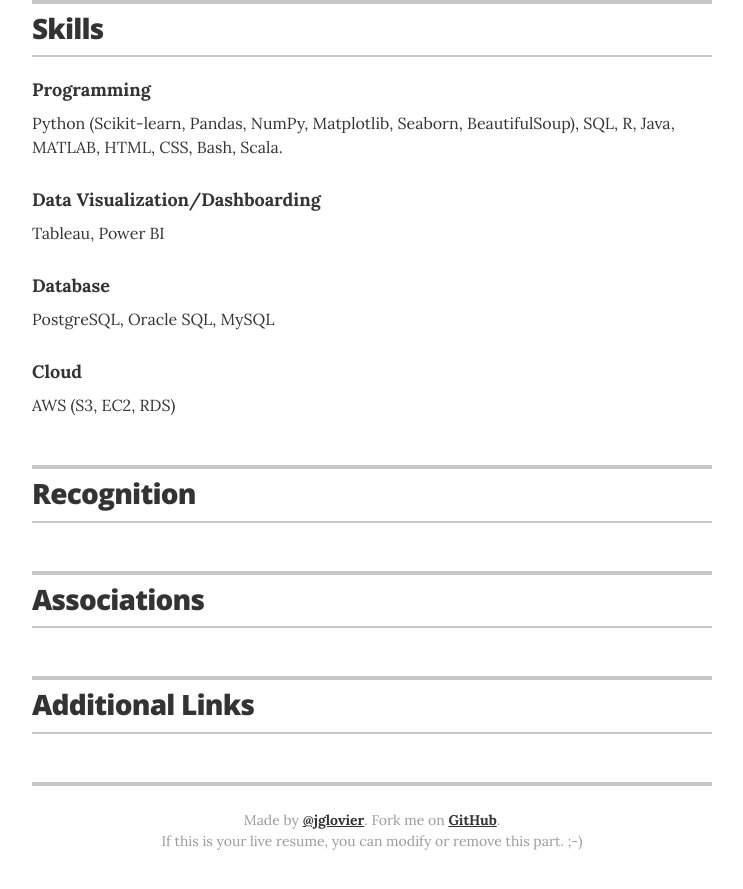
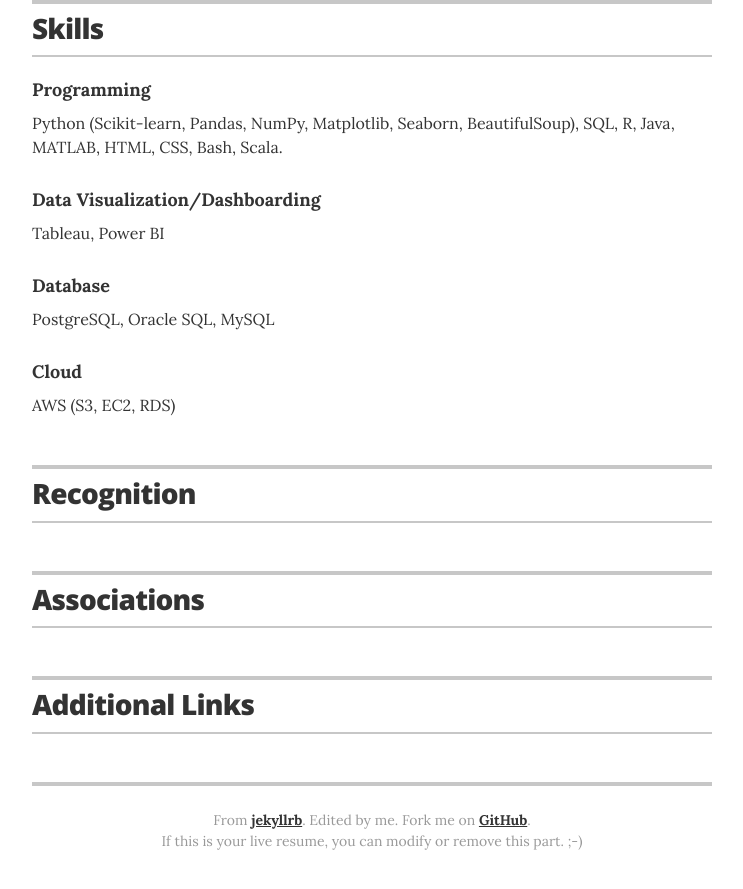
Before and after one commit to ttariqaziz/ttariqaziz.github.io, a Jekyll site: the page built from index.html, in a window 1280 px wide and 900 px high, scrolled down 2155 px. Shown: the top 889 px of the window, without its empty margins (268-1011 px from the left). Built offline with Jekyll 4.4.1, drawn with Linux system fonts in a browser that asks for light colours.

Commit message:
Update resume.html

```diff
--- a/_layouts/resume.html
+++ b/_layouts/resume.html
@@ -232,7 +232,7 @@
       {% endif %}
 
       <footer class="page-footer">
-        <p class="footer-line">Made by <a href="http://twitter.com/jglovier">@jglovier</a>. Fork me on <a href="https://github.com/jglovier/resume-template">GitHub</a>.</p>
+        <p class="footer-line">From <a href="https://jekyllrb.com/docs/themes/">jekyllrb</a>. Edited by me. Fork me on <a href="https://github.com/ttariqaziz/ttariqaziz.github.io">GitHub</a>.</p>
         <p class="footer-line">If this is your live resume, you can modify or remove this part. ;-)</p>
       </footer>
 
```
